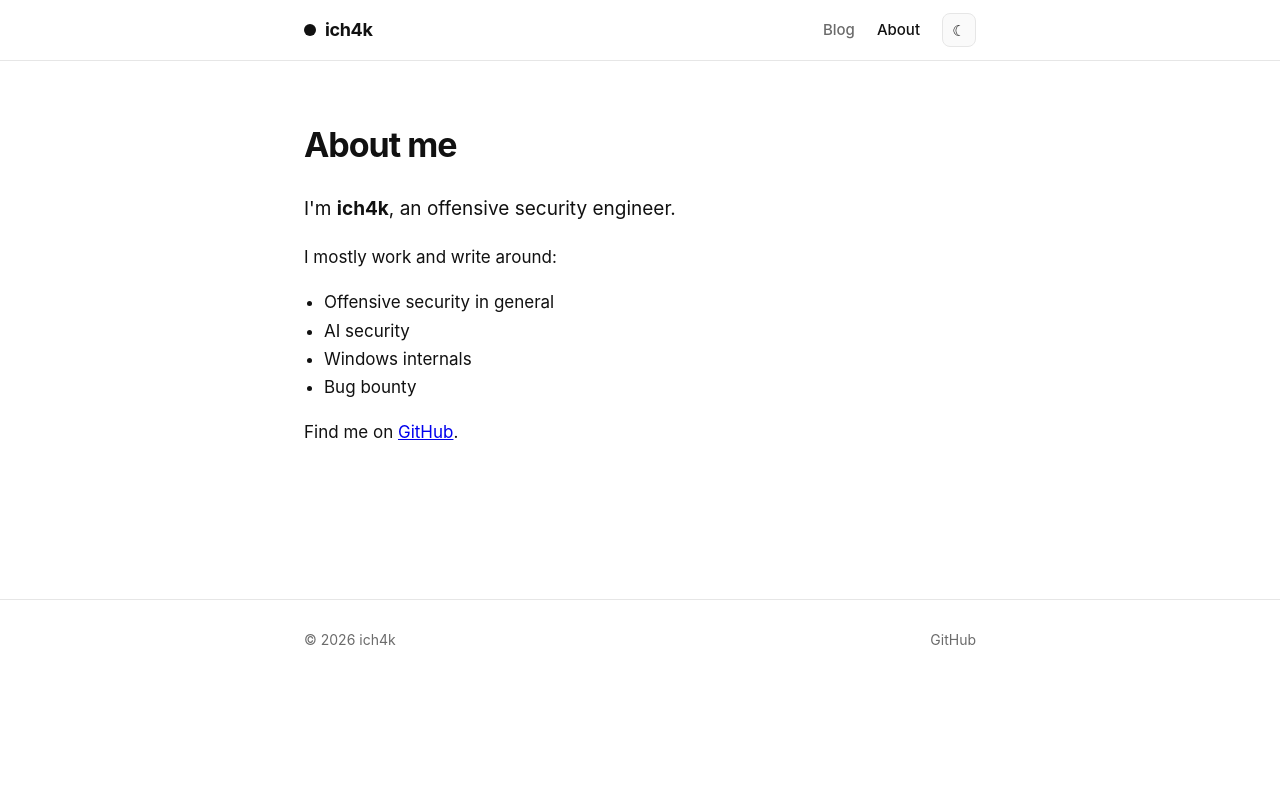
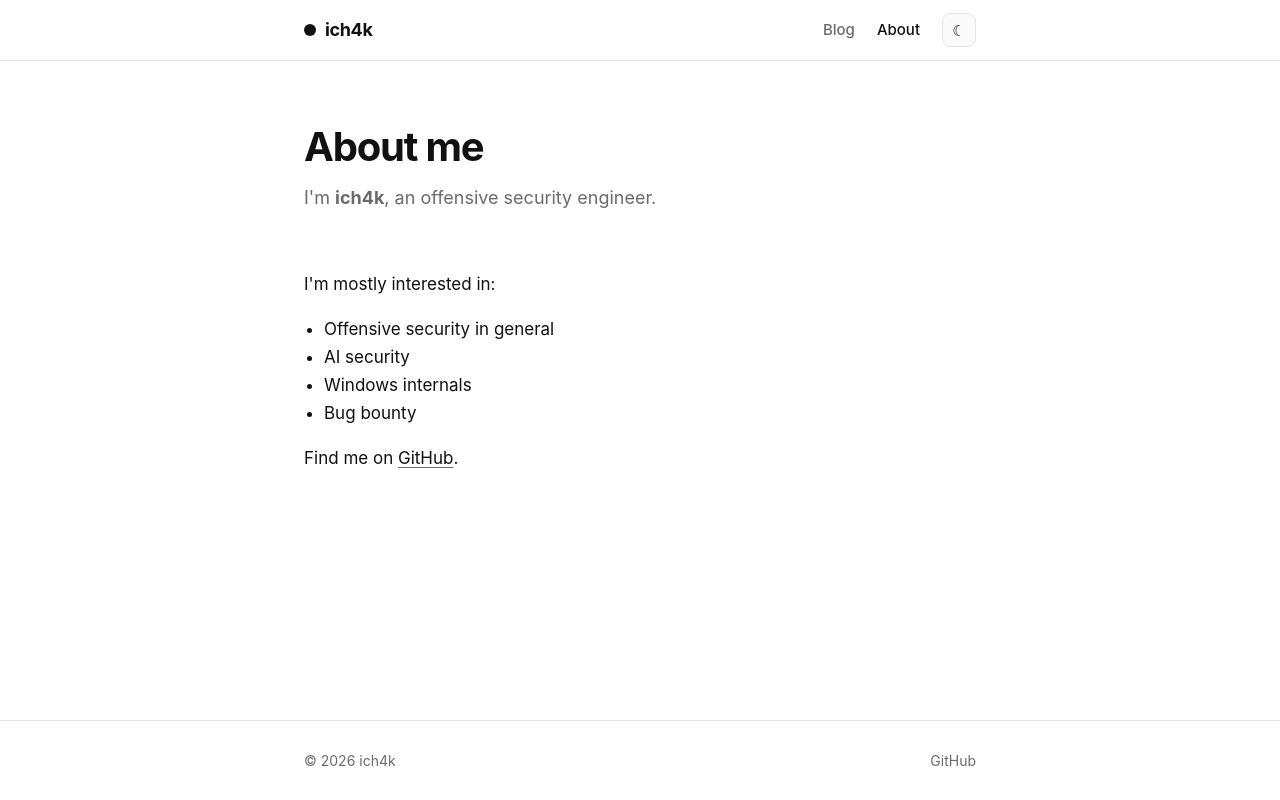
Before and after one commit to 1ch4k/1ch4k.github.io, a plain HTML site: page about.html in a window 1280 px wide. Drawn offline with Linux system fonts and the light colour scheme.

Commit message:
fix things

```diff
--- a/about.html
+++ b/about.html
@@ -4,6 +4,7 @@
   <meta charset="utf-8" />
   <meta name="viewport" content="width=device-width, initial-scale=1" />
   <title>About · ich4k</title>
+  <link rel="icon" href="/assets/favicon.svg" type="image/svg+xml" />
   <link rel="stylesheet" href="assets/style.css" />
   <script>
     (function () {
@@ -26,12 +27,13 @@
   </header>
 
   <main class="wrap">
+    <section class="hero">
+      <h1>About me</h1>
+      <p>I'm <strong>ich4k</strong>, an offensive security engineer.</p>
+    </section>
+
     <section class="about">
-      <h1>About me</h1>
-      <p class="lead">
-        I'm <strong>ich4k</strong>, an offensive security engineer.
-      </p>
-      <p>I mostly work and write around:</p>
+      <p>I'm mostly interested in:</p>
       <ul>
         <li>Offensive security in general</li>
         <li>AI security</li>
--- a/assets/generate.js
+++ b/assets/generate.js
@@ -129,6 +129,7 @@ function postPage(post, htmlBody) {
   <meta name="viewport" content="width=device-width, initial-scale=1" />
   <title>${esc(post.title)} · ich4k</title>
   <meta name="description" content="${esc(post.description)}" />
+  <link rel="icon" href="/assets/favicon.svg" type="image/svg+xml" />
   <link rel="stylesheet" href="../../assets/style.css" />
   ${themeScript}
 </head>
--- a/assets/style.css
+++ b/assets/style.css
@@ -33,9 +33,15 @@ body {
   line-height: 1.65;
   font-size: 17px;
   transition: background .2s ease, color .2s ease;
+  min-height: 100vh;
+  display: grid;
+  grid-template-rows: auto 1fr auto;
 }
 
-.wrap { max-width: var(--max); margin: 0 auto; padding: 0 24px; }
+a, a:visited { color: var(--fg); text-underline-offset: 3px; text-decoration-color: var(--muted); }
+a:hover { text-decoration-color: var(--fg); }
+
+.wrap { width: 100%; max-width: var(--max); margin: 0 auto; padding: 0 24px; }
 
 /* ---- Header ---------------------------------------------------------- */
 header.site {
@@ -123,16 +129,14 @@ article th, article td { border: 1px solid var(--border); padding: 8px 12px; tex
 .back:hover { color: var(--fg); }
 
 /* ---- About ----------------------------------------------------------- */
-.about { padding: 56px 0 96px; }
-.about h1 { font-size: 34px; letter-spacing: -.03em; margin: 0 0 20px; }
+.about { padding: 0 0 96px; }
 .about p { color: var(--fg); }
-.about .lead { font-size: 19px; }
 .about ul { padding-left: 20px; }
 
 /* ---- Footer ---------------------------------------------------------- */
 footer.site {
   border-top: 1px solid var(--border); color: var(--muted);
-  font-size: 14px; padding: 28px 0; margin-top: 40px;
+  font-size: 14px; padding: 28px 0; margin-top: auto;
 }
 footer.site .wrap { display: flex; justify-content: space-between; gap: 16px; flex-wrap: wrap; }
 footer.site a { color: var(--muted); text-decoration: none; }
```
Also changed, not shown: 404.html (+1 -0 lines), index.html (+1 -0 lines), posts/how_this_site_works/index.html (+1 -0 lines), assets/favicon.svg (added).
